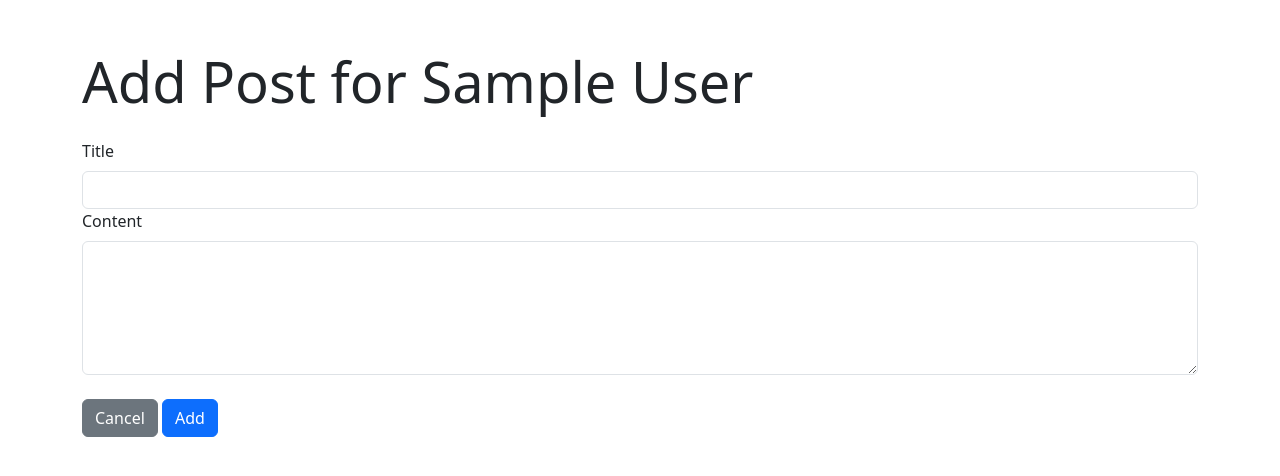
After one commit to Panthallassa/blogly-part1, a Flask app: page /users/1/posts/new in a window 1280 px wide. The commit adds this page. Shown: the top 476 px of the page. Run offline with Flask 3, Linux system fonts and the light colour scheme; tables that the repository leaves empty hold one stand-in row (values such as "Sample post").

Commit message:
finshed part 2

```diff
--- a/app.py
+++ b/app.py
@@ -1,7 +1,7 @@
 """Blogly application."""
 
-from flask import Flask, render_template, request, redirect, url_for
-from models import db, connect_db, User
+from flask import Flask, render_template, request, redirect, url_for, flash
+from models import db, connect_db, User, Post
 from flask_debugtoolbar import DebugToolbarExtension
 
 app = Flask(__name__)
@@ -17,6 +17,7 @@ connect_db(app)
 debug = DebugToolbarExtension(app)
 app.app_context().push()
 db.create_all()
+
 
 @app.route('/')
 def start_page():
@@ -79,3 +80,65 @@ def delete_user(user_id):
     db.session.delete(user)
     db.session.commit()
     return redirect(url_for('user_page'))
+
+
+@app.route('/users/<int:user_id>/posts/new', methods=["GET"])
+def new_post(user_id):
+    """Adds a new post"""
+    user = User.query.get_or_404(user_id)
+    return render_template('post.html', user=user)
+
+
+@app.route('/users/<int:user_id>/posts/new', methods=["POST"])
+def submit_post(user_id):
+    """Handles the submission of a post"""
+    title = request.form['title']
+    content = request.form['content']
+
+    if not title or not content:
+        flash('Title and content required.', 'error')
+        return redirect(url_for('new_post', user_id=user_id))
+
+    new_post = Post(title=title, content=content, user_id=user_id)
+    db.session.add(new_post)
+    db.session.commit()
+
+    return redirect(url_for('show_user_page', user_id=user_id))
+
+
+@app.route('/posts/<int:post_id>', methods=["GET", "POST"])
+def show_post(post_id):
+    """Shows the post of given id"""
+    print("Fetching post with ID:", post_id)
+    post = Post.query.get_or_404(post_id)
+    print("Post found:", post)
+    return render_template('post_details.html', post=post)
+
+@app.route('/posts/<int:post_id>/edit', methods=["GET"])
+def edit_post(post_id):
+    """Shows editing page for a post"""
+    post = Post.query.get_or_404(post_id)
+    return render_template('post_edit.html', post=post)
+
+@app.route('/posts/<int:post_id>/edit', methods=["POST"])
+def update_post(post_id):
+    """Update a post"""
+    title = request.form['title']
+    content = request.form['content']
+
+    post = Post.query.get_or_404(post_id)
+    post.title = title
+    post.content = content
+
+    db.session.commit()
+
+    return redirect(url_for('show_post', post_id=post.id))
+
+@app.route('/posts/<int:post_id>/delete', methods=['POST', 'GET'])
+def delete_post(post_id):
+    """Deletes a post from the database and UI"""
+    post = Post.query.get_or_404(post_id)
+    db.session.delete(post)
+    db.session.commit()
+
+    return redirect(url_for('user_page'))
--- /dev/null
+++ b/templates/post.html
@@ -0,0 +1,52 @@
+{% extends "base.html" %} {% block title %} New Post{%
+endblock %} {% block content %}
+
+<div class="container mt-5">
+	<h1 class="display-4 mb-4">
+		Add Post for {{ user.first_name }} {{ user.last_name }}
+	</h1>
+
+	<form
+		action="{{ url_for('submit_post', user_id=user.id) }}"
+		method="post"
+		class="needs-validation"
+		novalidate
+	>
+		<div class="form-group">
+			<label for="title" class="form-label">Title</label>
+			<input
+				type="text"
+				class="form-control"
+				id="title"
+				name="title"
+				required
+			/>
+		</div>
+
+		<div class="form-group">
+			<label for="content" class="form-label"
+				>Content</label
+			>
+			<textarea
+				class="form-control"
+				id="content"
+				name="content"
+				rows="5"
+				required
+			></textarea>
+		</div>
+
+		<div class="mt-4">
+			<a
+				href="{{ url_for('user_page') }}"
+				class="btn btn-secondary"
+				>Cancel</a
+			>
+			<button type="submit" class="btn btn-primary">
+				Add
+			</button>
+		</div>
+	</form>
+</div>
+
+{% endblock %}
```
Also changed, not shown: models.py (+28 -2 lines), templates/details.html (+24 -0 lines), templates/post_details.html (added, +34 -0 lines), templates/post_edit.html (added, +40 -0 lines), test.py (+97 -26 lines), 1 other file.
